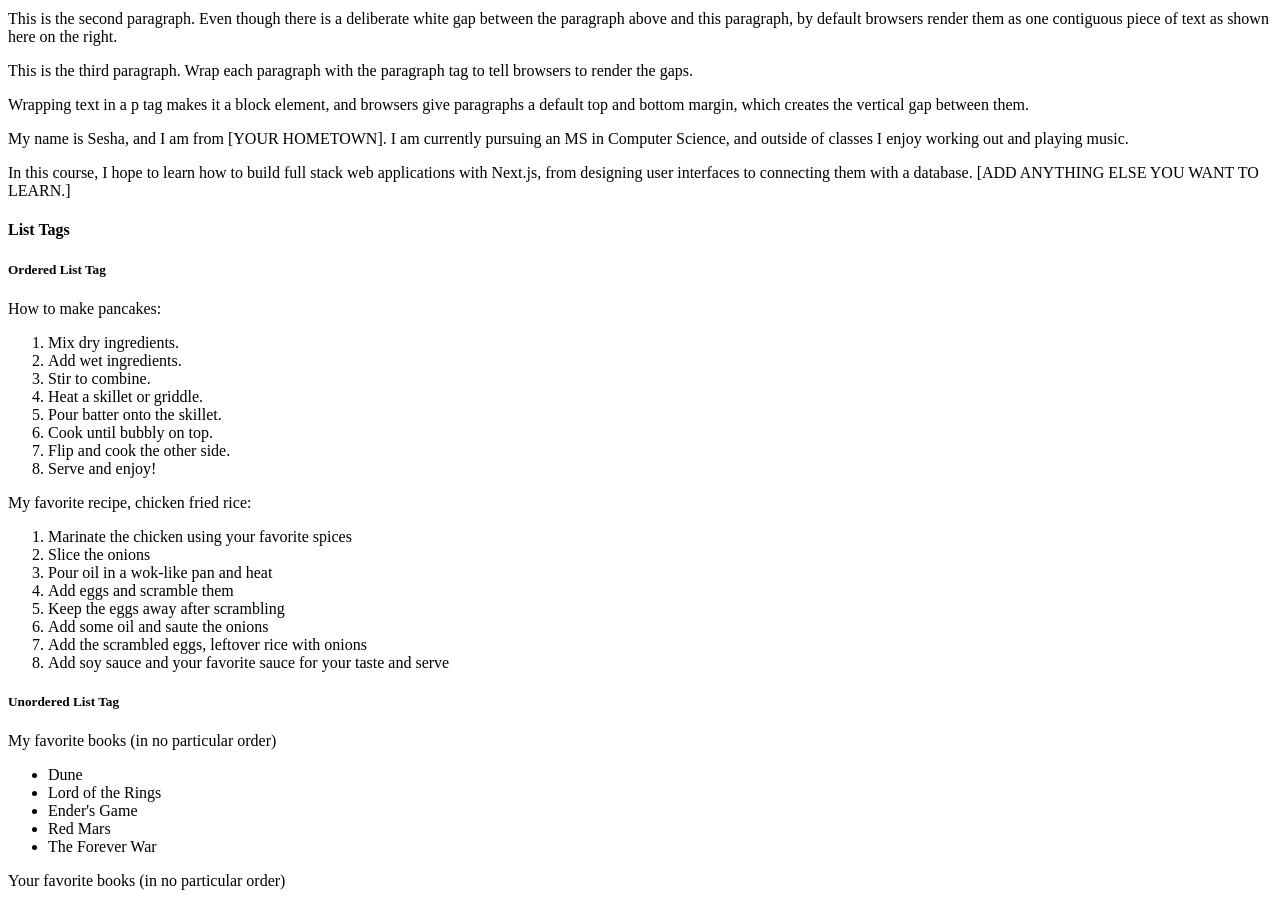
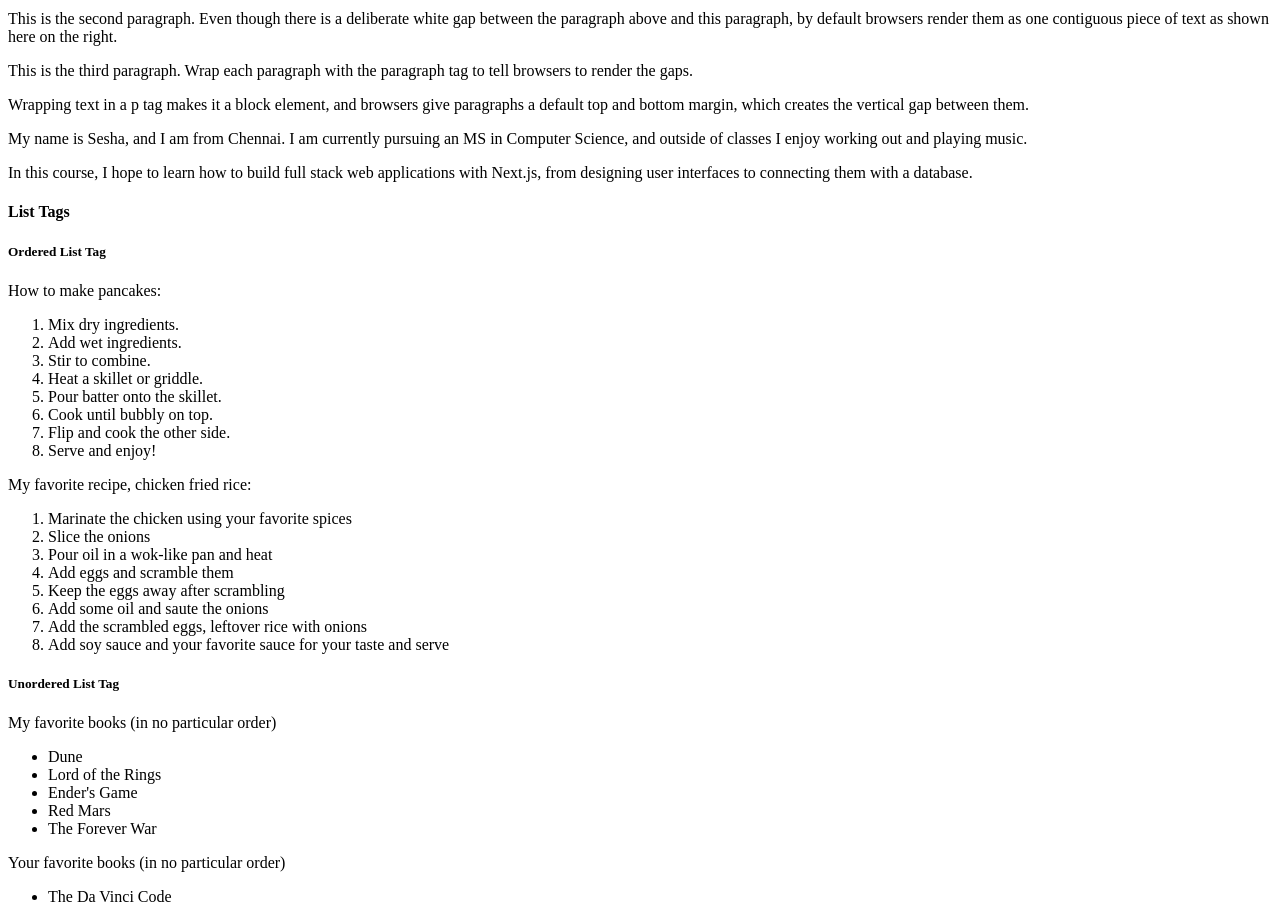
Before and after one commit to sesha-2k3/webdev-client, a Next.js app: page /labs/lab1 in a window 1280 px wide. Shown: the part 940-1846 px from the top of the page. Built offline with nearby package versions, Linux system fonts and the light colour scheme.

Commit message:
with ai parts and refactor

```diff
--- a/app/labs/lab1/ParagraphTag.tsx
+++ b/app/labs/lab1/ParagraphTag.tsx
@@ -33,14 +33,14 @@ export default function ParagraphTag() {
 
       {/* On your own: replace the bracketed parts with your own details */}
       <p id="wd-p-your-1">
-        My name is Sesha, and I am from [YOUR HOMETOWN]. I am currently
+        My name is Sesha, and I am from Chennai. I am currently
         pursuing an MS in Computer Science, and outside of classes I enjoy
         working out and playing music.
       </p>
       <p id="wd-p-your-2">
         In this course, I hope to learn how to build full stack web
         applications with Next.js, from designing user interfaces to
-        connecting them with a database. [ADD ANYTHING ELSE YOU WANT TO LEARN.]
+        connecting them with a database.
       </p>
     </div>
   );
```
